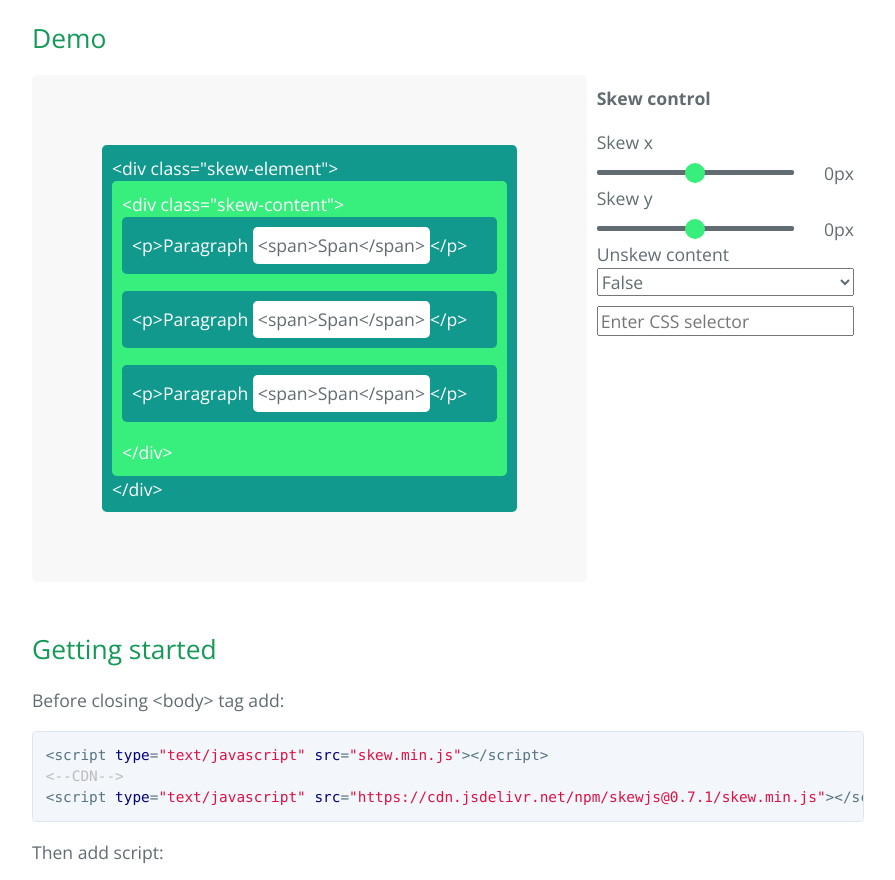
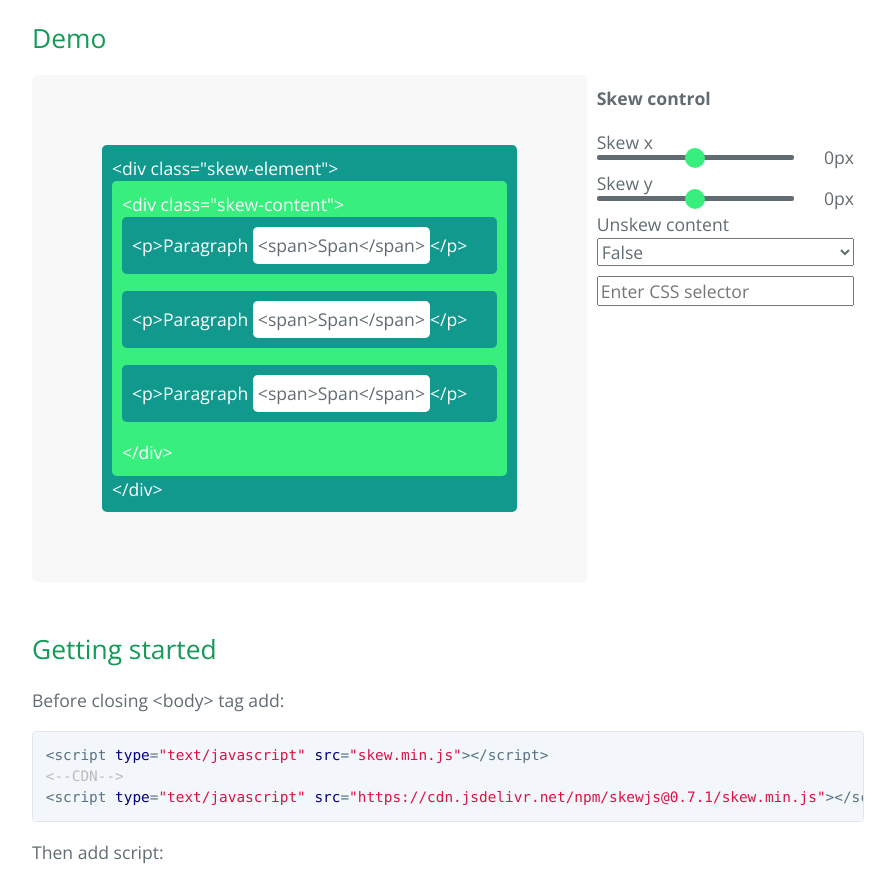
Before and after one commit to wiserim/Skew, a website: page docs/index.html in a window 1280 px wide. Shown: the part 1040-1920 px from the top of the page, without its empty margins (192-1087 px from the left). Drawn offline with nearby package versions, Linux system fonts and the light colour scheme; a script that the page names is missing.

Commit message:
Updated project page.

```diff
--- a/docs/css/style.css
+++ b/docs/css/style.css
@@ -890,13 +890,14 @@ a:hover {
 .skew-control {width: 33.333333%; padding: 10px;}
 
 input, select {margin-bottom: 10px; width: 100%;}
-.slider {-webkit-appearance: none; appearance: none; width: calc(100% - 60px); border: none; background: transparent; outline: none; margin-right: 60px; position: relative; overflow: visible;}
-.slider::-webkit-slider-thumb {appearance: none; -webkit-appearance: none; width: 20px; height: 20px; margin-top: -7px; border-radius: 50%; background: #38ef7d; cursor: pointer;}
-.slider::-webkit-slider-runnable-track {height: 5px; background: #606c71; border-radius: 2px;}
-.slider::-moz-range-thumb {width: 20px; height: 20px; border: none; border-radius: 50%; background: #38ef7d; cursor: pointer;}
-.slider::-moz-range-track {background: #606c71; border-radius: 2px;}
-.slider::-ms-thumb {width: 20px; height: 20px; margin-top: 0; border: none; border-radius: 50%; background: #38ef7d; cursor: pointer;}
-.slider::-ms-track {height: 5px; background: transparent; border-color: transparent; border-width: 6px 0;}
-.slider::-ms-fill-lower { background: #606c71;border-radius: 2px;}
-.slider::-ms-fill-upper {background: #606c71; border-radius: 2px;}
-.slider:after {content: attr(value)'px'; display: block; position: absolute; top: 50%; right: -60px; transform: translate(0,-50%);}
+.slider {padding-right: 60px; margin-bottom: 10px; position: relative;}
+.slider:after {content: attr(data-value)'px'; display: block; line-height: 1; position: absolute; top: 50%; right: 0; transform: translate(0,-50%);}
+.slider input[type="range"]{display: block; margin: 0; -webkit-appearance: none; appearance: none; border: none; background: transparent; outline: none; overflow: visible;}
+.slider input[type="range"]::-webkit-slider-thumb {appearance: none; -webkit-appearance: none; width: 20px; height: 20px; margin-top: -7px; border-radius: 50%; background: #38ef7d; cursor: pointer;}
+.slider input[type="range"]::-webkit-slider-runnable-track {height: 5px; background: #606c71; border-radius: 2px;}
+.slider input[type="range"]::-moz-range-thumb {width: 20px; height: 20px; border: none; border-radius: 50%; background: #38ef7d; cursor: pointer;}
+.slider input[type="range"]::-moz-range-track {background: #606c71; border-radius: 2px;}
+.slider input[type="range"]::-ms-thumb {width: 20px; height: 20px; margin-top: 0; border: none; border-radius: 50%; background: #38ef7d; cursor: pointer;}
+.slider input[type="range"]::-ms-track {height: 5px; background: transparent; border-color: transparent; border-width: 6px 0;}
+.slider input[type="range"]::-ms-fill-lower { background: #606c71;border-radius: 2px;}
+.slider input[type="range"]::-ms-fill-upper {background: #606c71; border-radius: 2px;}
--- a/docs/index.html
+++ b/docs/index.html
@@ -69,13 +69,13 @@
         </div>
         <div id="skew-control" class="skew-control">
           <p><strong>Skew control</strong></p>
-          <div>
-            <label for="skew-x">Skew x</label>
-            <input id="skew-x" class="slider" type="range" min="-100" max="100" value="0"/>
+          <label for="skew-x">Skew x</label>
+          <div class="slider" data-value="0">
+            <input id="skew-x" type="range" min="-100" max="100" value="0"/>
           </div>
-          <div>
-            <label for="skew-y">Skew y</label>
-            <input id="skew-y" class="slider" type="range" min="-100" max="100" value="0"/>
+          <label for="skew-y">Skew y</label>
+          <div class="slider" data-value="0">
+            <input id="skew-y" type="range" min="-100" max="100" value="0"/>
           </div>
           <div>
               <label for="unskew">Unskew content</label>
--- a/docs/js/script.js
+++ b/docs/js/script.js
@@ -46,10 +46,10 @@ function demo(container, control) {
 
 window.addEventListener('load', function(){
     demo('#skew-element', '#skew-control');
-    var sliders = document.querySelectorAll('.slider');
+    var sliders = document.querySelectorAll('.slider input[type="range"]');
     for(var i = 0, size = sliders.length; i<size;i++) {
         sliders[i].addEventListener('input', function(e){
-            e.target.setAttribute('value', e.target.value);
+            e.target.parentNode.setAttribute('data-value', e.target.value);
         });
     };
 });
```
